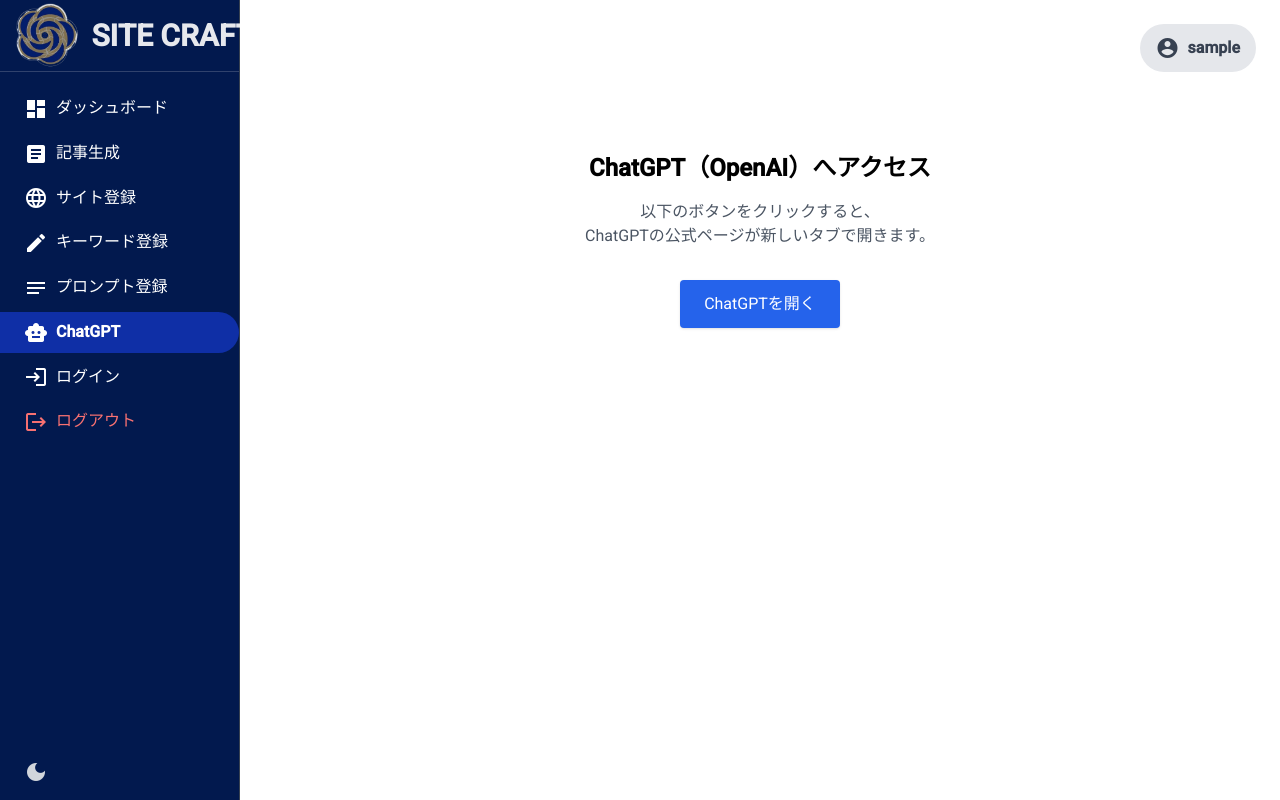
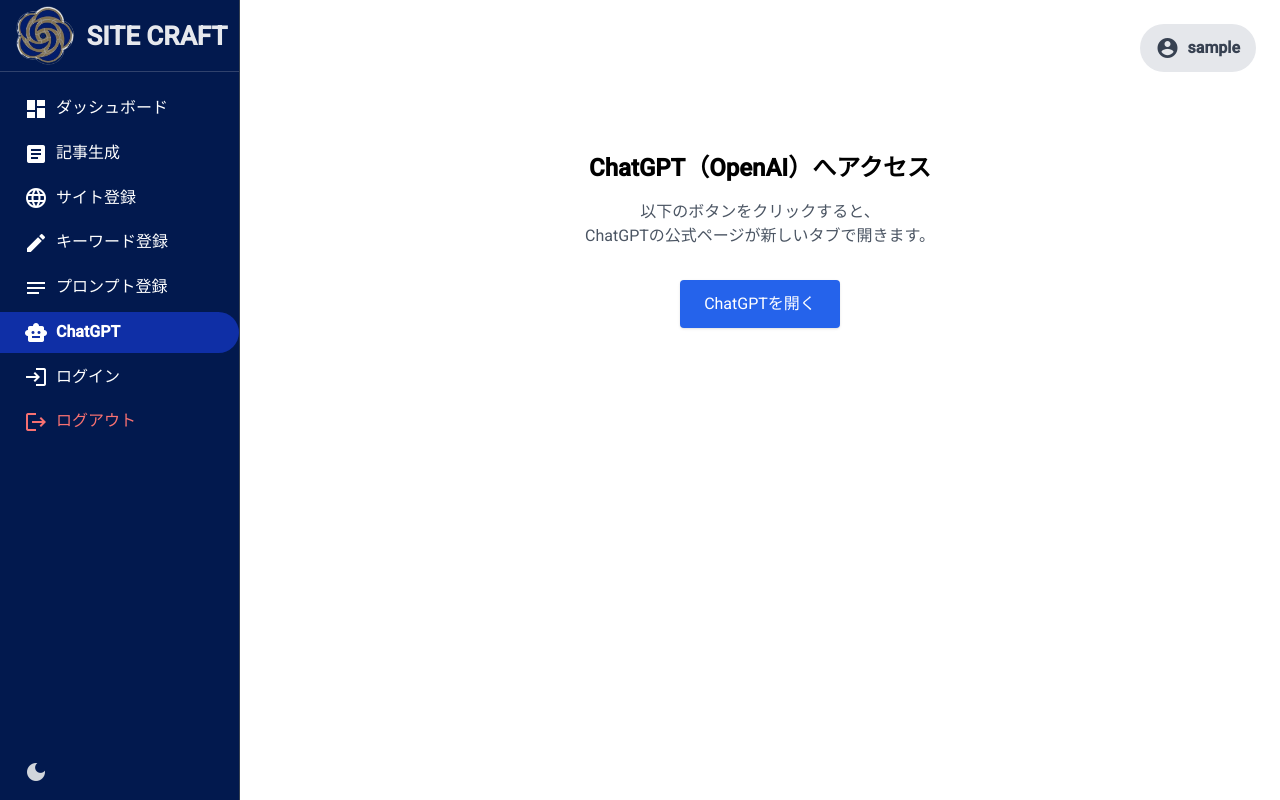
Before and after one commit to ryu-matsu2002/ver12-ai-posting-tool, a Flask app: a page that uses app/templates/base.html in a window 1280 px wide. Run offline with Flask 3, Linux system fonts and the light colour scheme; the visitor is signed in with stand-in values (Sample User, id 1); data that the repository does not hold is empty; some libraries are stand-ins or nearby versions.

Commit message:
本番環境への修正を反映

```diff
--- a/app/templates/base.html
+++ b/app/templates/base.html
@@ -36,9 +36,9 @@
     <a href="{{ url_for('main.dashboard', username=username) }}"
        class="flex items-center justify-start bg-primaryDark border-b border-white/20 h-[72px] px-4 hover:opacity-90 transition">
       <img src="{{ url_for('static', filename='images/tcc_logo.png') }}"
-           alt="ロゴ" class="w-[65px] h-[65px] mr-3">
+           alt="ロゴ" class="w-[60px] h-[60px] mr-3">
       <div class="text-left leading-none">
-        <p class="text-white text-[30px] font-extrabold whitespace-nowrap">SITE CRAFT</p>
+        <p class="text-white text-[26px] font-extrabold whitespace-nowrap">SITE CRAFT</p>
       </div>
     </a>
 
```
